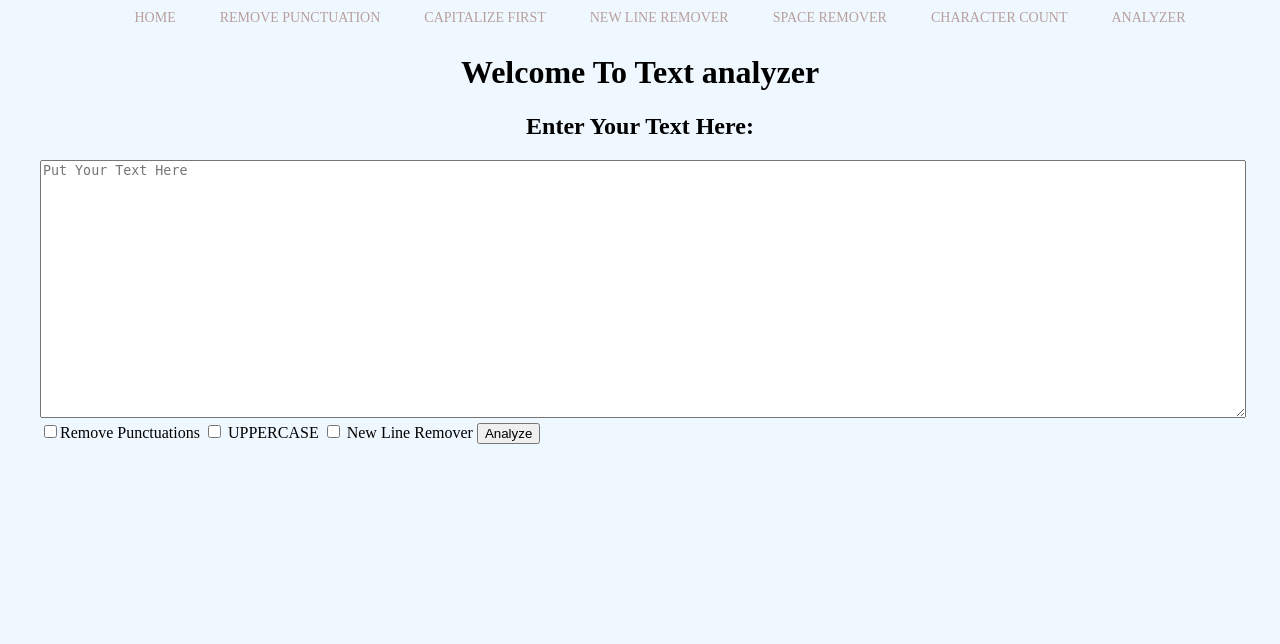
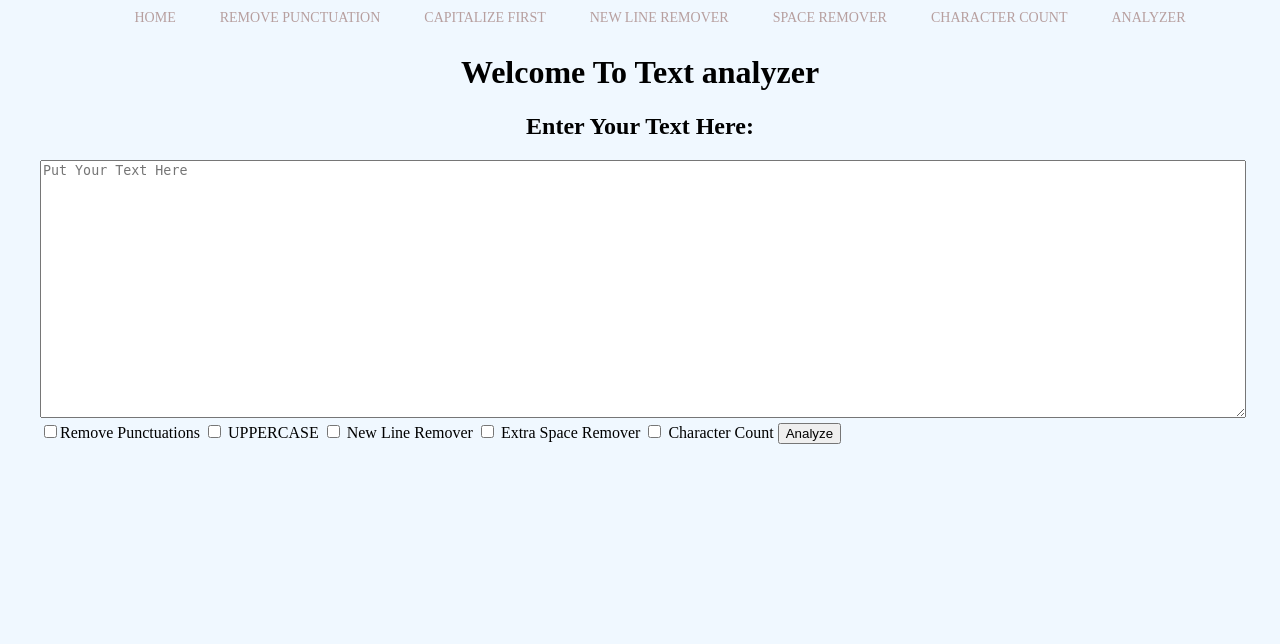
Before and after one commit to sadiqulislam/TextUtils-Website, a Django app: page / in a window 1280 px wide. Shown: the top 644 px of the page. Run offline with Django 3.2, Linux system fonts and the light colour scheme.

Commit message:
Character Count And Extra Space Remover Feature Added

```diff
--- a/src/templates/index.html
+++ b/src/templates/index.html
@@ -78,6 +78,8 @@ height: 252px;
             <input type="checkbox" name="removepunctuation">Remove Punctuations
             <input type="checkbox" name="caps"> UPPERCASE
             <input type="checkbox" name="newlineremover"> New Line Remover
+            <input type="checkbox" name="espaceremover"> Extra Space Remover
+            <input type="checkbox" name="charcounter"> Character Count
             <button type="submit">Analyze</button>
         </form>
 
--- a/src/textutils/views.py
+++ b/src/textutils/views.py
@@ -15,8 +15,10 @@ def analyze(request):
 
     # CheckBox Values:
     removepunctuation = request.GET.get('removepunctuation', 'off')
-    caps = request.GET.get('caps','off')
+    caps = request.GET.get('caps', 'off')
     newlineremover = request.GET.get('newlineremover', 'off')
+    espaceremover = request.GET.get('espaceremover', 'off')
+    charcounter = request.GET.get('charcounter', 'off')
     # print(removepunctuation)
     # print(djtext)
 
@@ -50,8 +52,33 @@ def analyze(request):
             if char != "\n":
                 analyze = analyze + char
 
-        params = {'purpose':"New Line Removed",'analyzed_text':analyze}
-        return render(request,'analyzer.html', params)
+        params = {'purpose': "New Line Removed", 'analyzed_text': analyze}
+        return render(request, 'analyzer.html', params)
+
+    elif (espaceremover == "on"):
+
+        analyze = ""
+
+        for index, char in enumerate(djtext):
+            if not(djtext[index] == " " and djtext[index+1] == " "):
+
+                analyze = analyze+char
+
+        params = {'purpose': "Extra Space remove", 'analyzed_text': analyze}
+        return render(request, 'analyzer.html', params)
+
+
+    elif (charcounter == "on"):
+
+        analyze = ""
+
+        for char in djtext:
+
+            analyze = len(djtext)
+
+
+        params = {'purpose': "Character Counted", 'analyzed_text': analyze}
+        return render(request, 'analyzer.html', params)
 
     else:
         return HttpResponse("Error")
```
